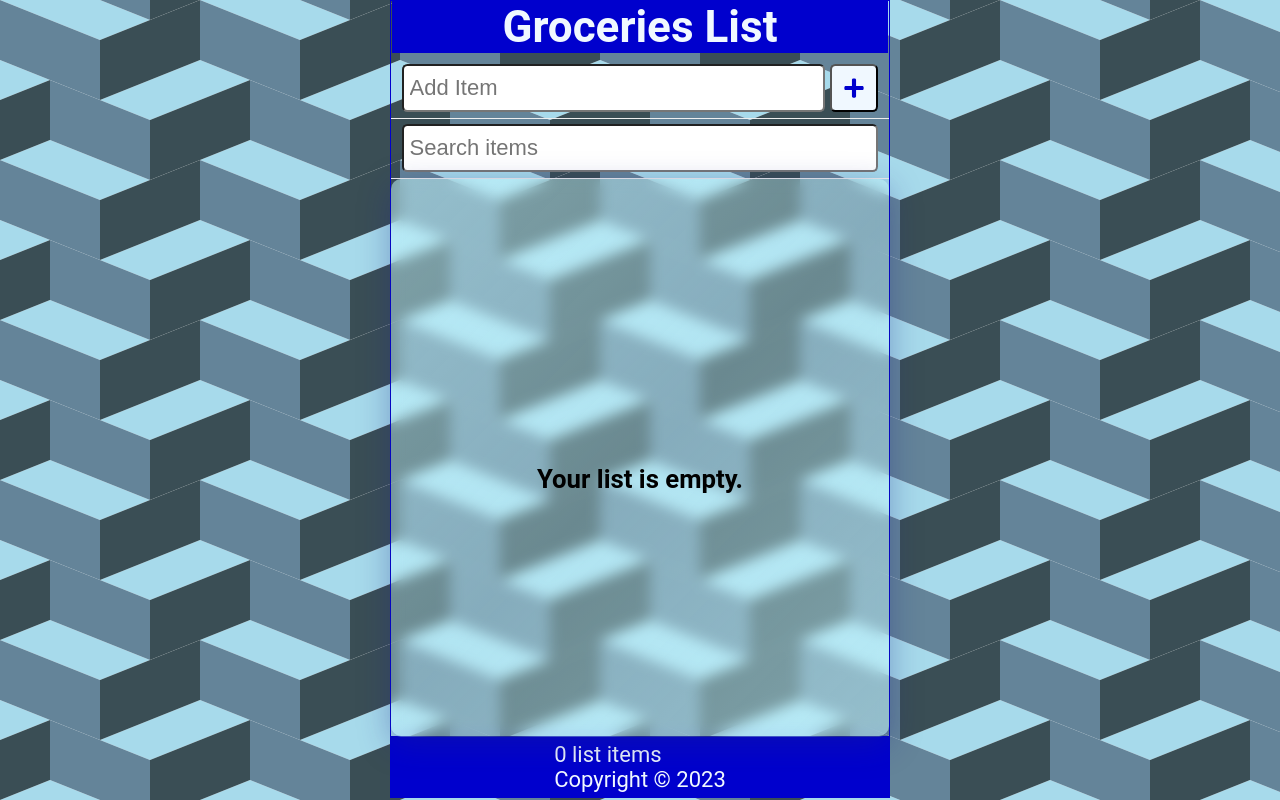
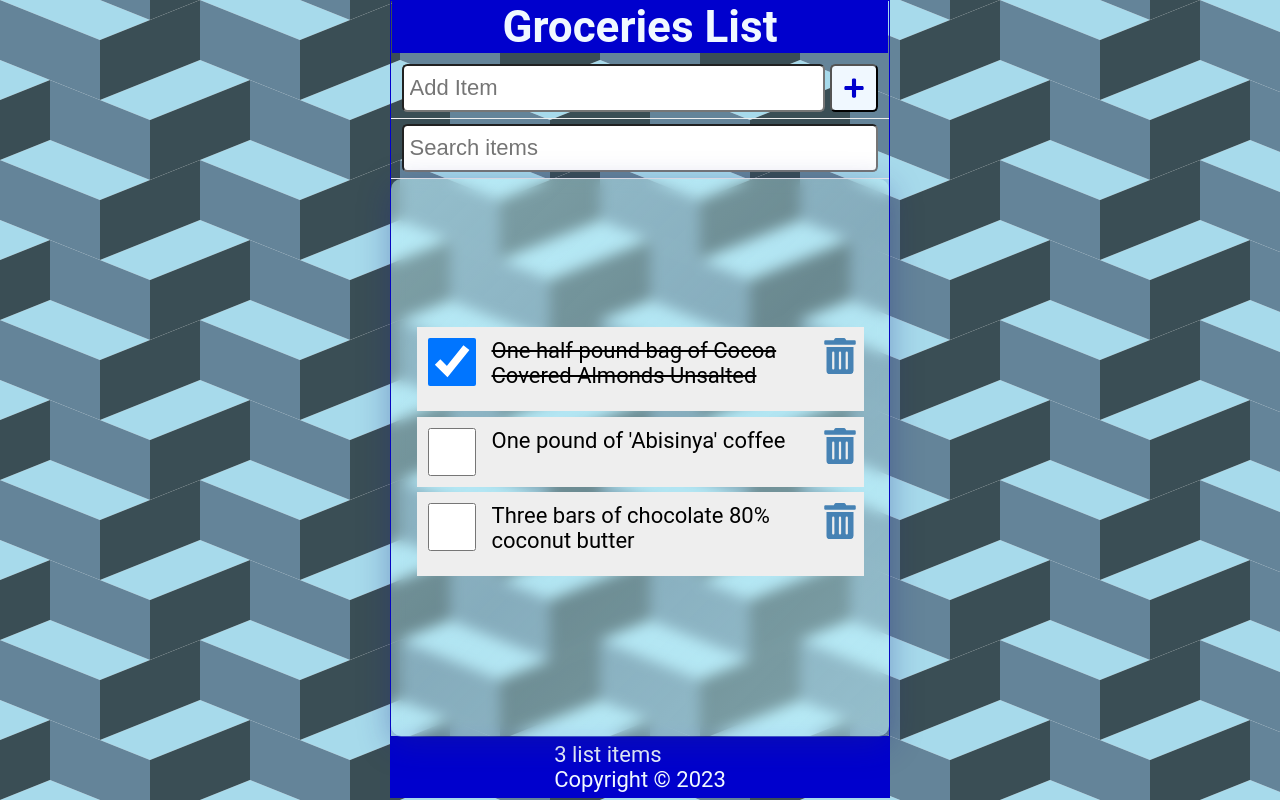
Before and after one commit to VolodymyrSSS/REACT-training, a React (Create React App) app in the folder groceries-list/: page / in a window 1280 px wide. Built offline with nearby package versions, Linux system fonts and the light colour scheme; data requests are answered from the project's data file; the HTML template or start-up script is replaced by a standard one.

Commit message:
simulate server, catching errors, isLoading func

```diff
--- /dev/null
+++ b/groceries-list/data/db.json
@@ -0,0 +1,19 @@
+{
+  "items": [
+    {
+      "id": 1,
+      "checked": true,
+      "item": "One half pound bag of Cocoa Covered Almonds Unsalted"
+    },
+    {
+      "id": 2,
+      "checked": false,
+      "item": "One pound of 'Abisinya' coffee"
+    },
+    {
+      "id": 3,
+      "checked": false,
+      "item": "Three bars of chocolate 80% coconut butter"
+    }
+  ]
+}
--- a/groceries-list/src/App.js
+++ b/groceries-list/src/App.js
@@ -7,15 +7,33 @@ import Content from './Content';
 import Footer from './Footer';
 
 function App() {
-  const [items, setItems] = useState(
-    JSON.parse(localStorage.getItem('shoppingList')) || []
-  );
+  /* instal and use json-server while on develop mode, command
+  npx json-server -p 3500 -w data/db.json */
+  const API_URL = 'http://localhost:3500/items';
+  const [items, setItems] = useState([]);
   const [newItem, setNewItem] = useState('');
   const [search, setSearch] = useState('');
+  const [fetchError, setFetchError] = useState(null);
+  const [isLoading, setIsLoading] = useState(true);
 
   useEffect(() => {
-    localStorage.setItem('shoppingList', JSON.stringify(items));
-  }, [items]);
+    const fetchItems = async () => {
+      try {
+        const response = await fetch(API_URL);
+        if (!response.ok) throw Error('Did not reseive expected data');
+        const listItems = await response.json();
+        setItems(listItems);
+        setFetchError(null);
+      } catch (err) {
+        setFetchError(err.message);
+      } finally {
+        setIsLoading(false);
+      }
+    };
+    setTimeout(() => {
+      fetchItems(); // or even like this IIFE: (async () => await fetchItems())();
+    }, 2000);
+  }, []);
 
   const addItem = (item) => {
     const id = items.length ? items[items.length - 1].id + 1 : 1;
@@ -53,6 +71,18 @@ function App() {
         handleSubmit={handleSubmit}
       />
       <SearchItem search={search} setSearch={setSearch} />
+      <main className="glassContainer">
+        {isLoading && (
+          <h2>
+            <span style={{ color: 'mediumblue' }}>Loading Items...</span>
+          </h2>
+        )}
+        {fetchError && (
+          <h2>
+            <span style={{ color: 'red' }}>{`Error: ${fetchError}`}</span>
+          </h2>
+        )}
+        {!fetchError && !isLoading && (
           <Content
             items={items.filter((item) =>
               item.item.toLowerCase().includes(search.toLocaleLowerCase())
@@ -60,6 +90,8 @@ function App() {
             handleCheck={handleCheck}
             handleDelete={handleDelete}
           />
+        )}
+      </main>
       <Footer length={items.length} />
     </div>
   );
--- a/groceries-list/src/Content.js
+++ b/groceries-list/src/Content.js
@@ -3,7 +3,7 @@ import ItemsList from './ItemsList';
 
 const Content = ({ items, handleCheck, handleDelete }) => {
   return (
-    <main className="glassContainer">
+    <>
       {items.length ? (
         <ItemsList
           items={items}
@@ -13,7 +13,7 @@ const Content = ({ items, handleCheck, handleDelete }) => {
       ) : (
         <h3 style={{ marginTop: '2rem' }}>Your list is empty.</h3>
       )}
-    </main>
+    </>
   );
 };
 
```
Lines whose indentation alone changed are shown as unchanged.
